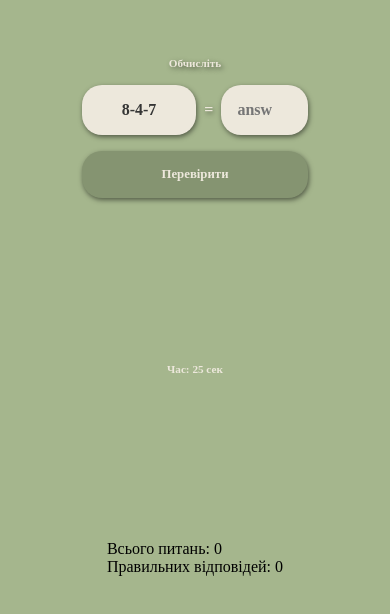
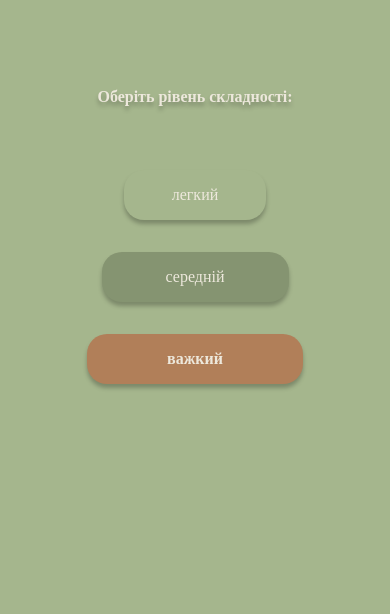
Before and after one commit to klymsk/CalculateGame, a plain HTML site: page index.html in a window 390 px wide. Shown: the part 186-800 px from the top of the page. Drawn offline with Linux system fonts and the light colour scheme; a web font is replaced by a local one.

Commit message:
fixFonts, add PhoVer, add ChoseLevels

```diff
--- a/index.html
+++ b/index.html
@@ -4,6 +4,9 @@
     <meta charset="UTF-8">
     <meta name="viewport" content="width=device-width, initial-scale=1.0">
     <title>Document</title>
+    <link rel="preconnect" href="https://fonts.googleapis.com">
+    <link rel="preconnect" href="https://fonts.gstatic.com" crossorigin>
+    <link href="https://fonts.googleapis.com/css2?family=Unbounded:wght@200..900&display=swap" rel="stylesheet">
     <link rel = "stylesheet" href = "styles.css">
 </head>
 <body>
@@ -11,6 +14,7 @@
         <article>
             <h1>Обчисліть</h1>
 
+            <section class = "mainSection">
                 <section class = "question">
                     <div class = "math">
                         <!-- Тут буде згенерований вираз -->
@@ -25,6 +29,7 @@
                 </section>
 
                 <button class = "checkAnswer" id = "checkAnswer">Перевірити</button>
+            </section>
         </article>
     </main>
 
@@ -33,10 +38,20 @@
          <p id = "timerTxt">Час: 30 сек</p>
     </div>
 
-    <div id="results">
-        <p id="questionCount">Всього питань: 0</p>
-        <p id="correctCount">Правильних відповідей: 0</p>
+    <div class = "resultTable" id="results">
+        <p id="questionCount">Всього питань: <span>0</span></p>
+        <p id="correctCount">Правильних відповідей: <span>0</span></p>
     </div>
+
+    <section class = "choseLevel" id = "choseLevel">
+        <h2>Оберіть рівень складності:</h2>
+
+        <div class = "buttonsLevel">
+            <button id = "easy">легкий</button>
+            <button id = "medium">середній</button>
+            <button id = "hard">важкий</button>
+        </div>
+    </section>
 </body>
 <script src = "script.js"></script>
 </html>
--- a/script.js
+++ b/script.js
@@ -1,7 +1,8 @@
-let timerTotal = 30;
+let timerTotal = 40;
 let answer = true;
 let counterQuestion = 0;
 let counterCorrectAnsw = 0;
+let state = "easy";
 
 function generateNumber() {
     let num1El = document.getElementById("num1");
@@ -11,9 +12,9 @@ function generateNumber() {
     let op1El = document.getElementById("op1");
     let op2El = document.getElementById("op2");
 
-    let num1 = Math.floor(Math.random() * 10) + 1;
-    let num2 = Math.floor(Math.random() * 10) + 1;
-    let num3 = Math.floor(Math.random() * 10) + 1;
+    let num1 = Math.floor(Math.random() * 20) + 1;
+    let num2 = Math.floor(Math.random() * 20) + 1;
+    let num3 = Math.floor(Math.random() * 20) + 1;
 
     let op1 = operatorChoice();
     let op2 = operatorChoice();
@@ -29,14 +30,44 @@ function generateNumber() {
 function operatorChoice() {
     let operator;
     let random = Math.random();
+
+    if (state === "easy") {
         if (random < 0.5) {
             operator = "+";
         }
         else {
             operator = "-";
         }
+    }
+    else if (state === "medium") {
+        if (random < 0.3) {
+            operator = "+";
+        }
+        else if (random > 0.3 && random < 0.6) {
+            operator = "-";
+        }
+        else {
+            operator = "*";
+        }
+    }
+    else if (state === "hard") {
+        if (random < 0.25) {
+            operator = "+";
+        }
+        else if (random < 0.5) {
+            operator = "-";
+        }
+        else if (random < 0.75) {
+            operator = "*";
+        }
+        else {
+            operator = "/";
+        }
+    }
+
     return operator;
 }
+
 
 function calculateQestion(num1, num2, num3, op1, op2) {
     let firstOperation = `${num1} ${op1} ${num2}`;
@@ -82,9 +113,11 @@ function checkAnswer() {
 function updateResults() {
     const questionCount = document.getElementById("questionCount");
     const correctCount = document.getElementById("correctCount");
+    const results = document.getElementById("results");
 
     questionCount.textContent = `Всього питань: ${counterQuestion}`;
     correctCount.textContent = `Правильних відповідей: ${counterCorrectAnsw}`;
+    results.style.visibility = "visible";
 }
 
 function startTimer() {
@@ -102,8 +135,37 @@ function startTimer() {
     }, 1000);
 }
 
-window.onload = function() {
+function choseLevel() {
+    const startPage = document.getElementById("choseLevel");
+
+    const easyLevel = document.getElementById("easy");
+    const mediumLevel = document.getElementById("medium");
+    const hardLevel = document.getElementById("hard");
+
+    easyLevel.addEventListener("click", function() {
+        state = "easy";
+        startPage.style.visibility = "hidden";
         startTimer();
         generateNumber();
         checkAnswer();
+    });
+
+    mediumLevel.addEventListener("click", function() {
+        state = "medium";
+        startPage.style.visibility = "hidden";
+        startTimer();
+        generateNumber();
+        checkAnswer();
+    });
+
+    hardLevel.addEventListener("click", function() {
+        state = "hard";
+        startPage.style.visibility = "hidden";
+        startTimer();
+        generateNumber();
+        checkAnswer();
+    });
 }
+
+
+choseLevel();
--- a/styles.css
+++ b/styles.css
@@ -14,6 +14,7 @@ html {
     --green-color: #A5B68D;
     --dark-green-color: #859471;
     --yellow-color: #EDE8DC;
+    --brown-color: #B17F59;
     --gray-color: #353535;
 }
 
@@ -37,10 +38,10 @@ main {
 article {
     display: flex;
     flex-direction: column;
+    gap: 2rem;
     justify-content: center;
     align-items: center;
     width: 60%;
-    gap: 1rem;
 }
 
 article h1 {
@@ -48,12 +49,28 @@ article h1 {
     font-weight: var(--font-weight-bold);
     font-size: 1rem;
     color: var(--yellow-color);
-    text-shadow: 2px 2px 5px rgba(0, 0, 0, 0.5);
+    text-shadow: 0px 4px 4px rgba(0, 0, 0, 0.25);
 }
 
 @media (max-width: 768px) {
+    article {
+        width: 70%;
+    }
+
     article h1 {
         font-size: 0.7rem;
+    }
+}
+
+.mainSection {
+    display: flex;
+    flex-direction: column;
+    gap: 2rem;
+}
+
+@media (max-width: 768px) {
+    .mainSection {
+        gap: 1rem;
     }
 }
 
@@ -67,7 +84,7 @@ article h1 {
     padding: 1rem 5rem;
     background-color: var(--yellow-color);
     border-radius: 20px;
-    box-shadow: 1px 2px 5px rgba(0, 0, 0, 0.5);
+    box-shadow: 0px 4px 4px rgba(0, 0, 0, 0.25);
 }
 
 .math p {
@@ -92,7 +109,7 @@ article h1 {
     font-weight: var(--font-weight-bold);
     font-size: 1.5rem;
     color: var(--yellow-color);
-    text-shadow: 1px 2px 5px rgba(0, 0, 0, 0.5);
+    text-shadow: 0px 4px 4px rgba(0, 0, 0, 0.25);
 }
 
 @media (max-width: 768px) {
@@ -112,7 +129,7 @@ article h1 {
     border: none;
     cursor: pointer;
     width: 100%;
-    box-shadow: 1px 2px 5px rgba(0, 0, 0, 0.5);
+    box-shadow: 0px 4px 4px rgba(0, 0, 0, 0.25);
     font-family: var(--font-family);
     font-weight: var(--font-weight-bold);
     font-size: 1.5rem;
@@ -136,7 +153,8 @@ article h1 {
     font-size: 1.5rem;
     color: var(--yellow-color);
     cursor: pointer;
-    box-shadow: 1px 2px 5px rgba(0, 0, 0, 0.5);
+    box-shadow: 0px 4px 4px rgba(0, 0, 0, 0.25);
+    text-shadow: 0px 4px 4px rgba(0, 0, 0, 0.25);
 }
 
 @media (max-width: 768px) {
@@ -157,3 +175,90 @@ article h1 {
         font-size: 0.7rem;
     }
 }
+
+.resultTable {
+    visibility: hidden;
+    display: flex;
+    flex-direction: column;
+    align-items: center;
+    opacity: 0.7;
+}
+
+.resultTable p {
+    font-family: var(--font-family);
+    font-weight: var(--font-weight-bold);
+    font-size: 0.7rem;
+    color: var(--yellow-color);
+}
+
+.resultTable span {
+    font-size: 0.9rem;
+}
+
+.choseLevel {
+    visibility: visible;
+    width: 100%;
+    height: 100%;
+    position: absolute;
+    display: flex;
+    flex-direction: column;
+    align-items: center;
+    justify-content: center;
+    gap: 4rem;
+    background-color: var(--green-color);
+}
+
+.choseLevel h2 {
+    font-family: var(--font-family);
+    font-weight: var(--font-weight-bold);
+    font-size: 2rem;
+    color: var(--yellow-color);
+    text-shadow: 0px 4px 4px rgba(0, 0, 0, 0.25);
+}
+
+@media (max-width: 768px) {
+    .choseLevel h2 {
+        font-size: 1rem;
+    }
+}
+
+.buttonsLevel {
+    display: flex;
+    flex-direction: column;
+    align-items: center;
+    gap: 2rem;
+}
+
+.buttonsLevel button {
+    font-family: var(--font-family);
+    font-size: 1.5rem;
+    color: var(--yellow-color);
+    border-radius: 20px;
+    border: none;
+    box-shadow: 0px 4px 4px rgba(0, 0, 0, 0.25);
+    cursor: pointer;
+}
+
+@media (max-width: 768px) {
+    .buttonsLevel button {
+        font-size: 1rem;
+    }
+}
+
+.buttonsLevel button:nth-of-type(1) {
+    background-color: var(--green-color);
+    padding: 1rem 3rem;
+    font-weight: 200;
+}
+
+.buttonsLevel button:nth-of-type(2) {
+    background-color: var(--dark-green-color);
+    padding: 1rem 4rem;
+    font-weight: var(--font-weight-regular);
+}
+
+.buttonsLevel button:nth-of-type(3) {
+    background-color: var(--brown-color);
+    padding: 1rem 5rem;
+    font-weight: var(--font-weight-bold);
+}
```
Lines whose indentation alone changed are shown as unchanged.
